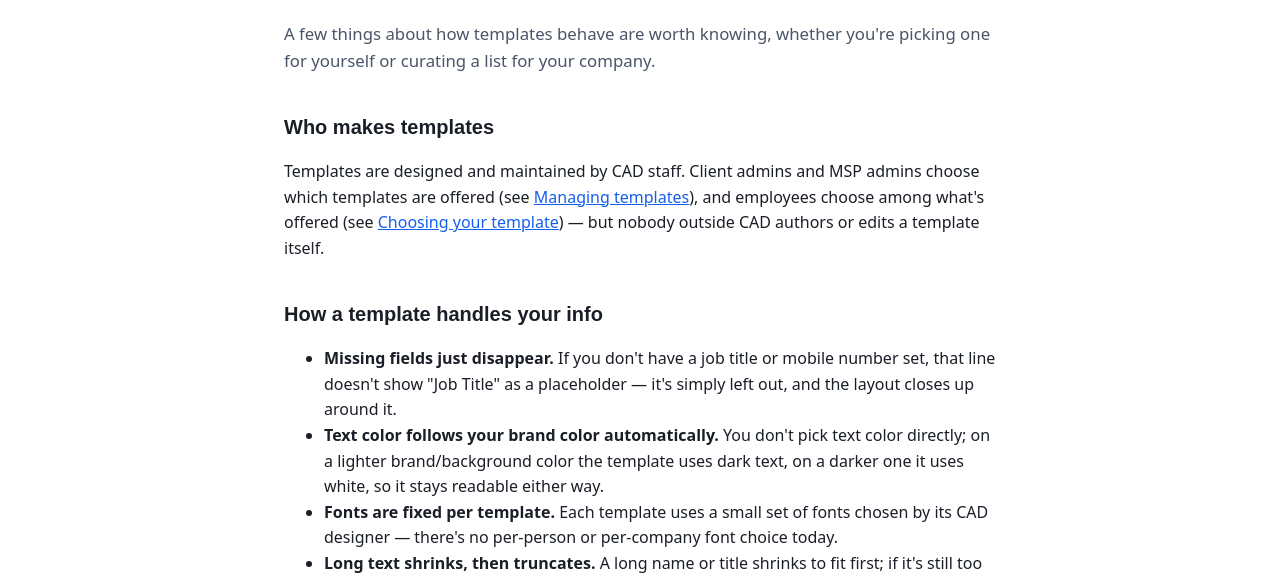
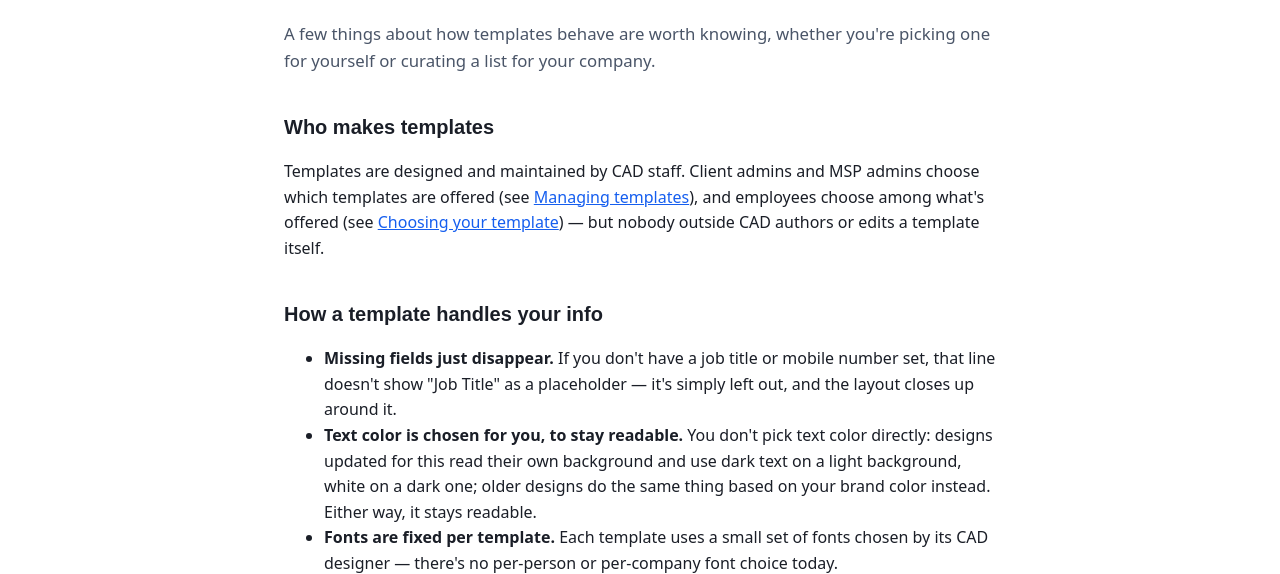
Before and after one commit to ctrl-alt-studio/cardlink-kb, a plain HTML site: page public/about-templates.html in a window 1280 px wide. Shown: the part 212-786 px from the top of the page. Drawn offline with Linux system fonts and the light colour scheme.

Commit message:
Correct text-color description — not all designs use brand color
CardLink Studio v1: some designs now read their own background to
pick white-vs-dark text instead of using the brand color; older
designs still use the brand-color rule. Reworded without the crossover
value or field name, per their request.

Co-Authored-By: Claude Sonnet 5 <noreply@anthropic.com>

```diff
--- a/public/about-templates.html
+++ b/public/about-templates.html
@@ -31,7 +31,7 @@
   <h2>How a template handles your info</h2>
   <ul>
     <li><strong>Missing fields just disappear.</strong> If you don't have a job title or mobile number set, that line doesn't show "Job Title" as a placeholder — it's simply left out, and the layout closes up around it.</li>
-    <li><strong>Text color follows your brand color automatically.</strong> You don't pick text color directly; on a lighter brand/background color the template uses dark text, on a darker one it uses white, so it stays readable either way.</li>
+    <li><strong>Text color is chosen for you, to stay readable.</strong> You don't pick text color directly: designs updated for this read their own background and use dark text on a light background, white on a dark one; older designs do the same thing based on your brand color instead. Either way, it stays readable.</li>
     <li><strong>Fonts are fixed per template.</strong> Each template uses a small set of fonts chosen by its CAD designer — there's no per-person or per-company font choice today.</li>
     <li><strong>Long text shrinks, then truncates.</strong> A long name or title shrinks to fit first; if it's still too long, it's cut off with an ellipsis rather than overflowing the card.</li>
   </ul>
```
